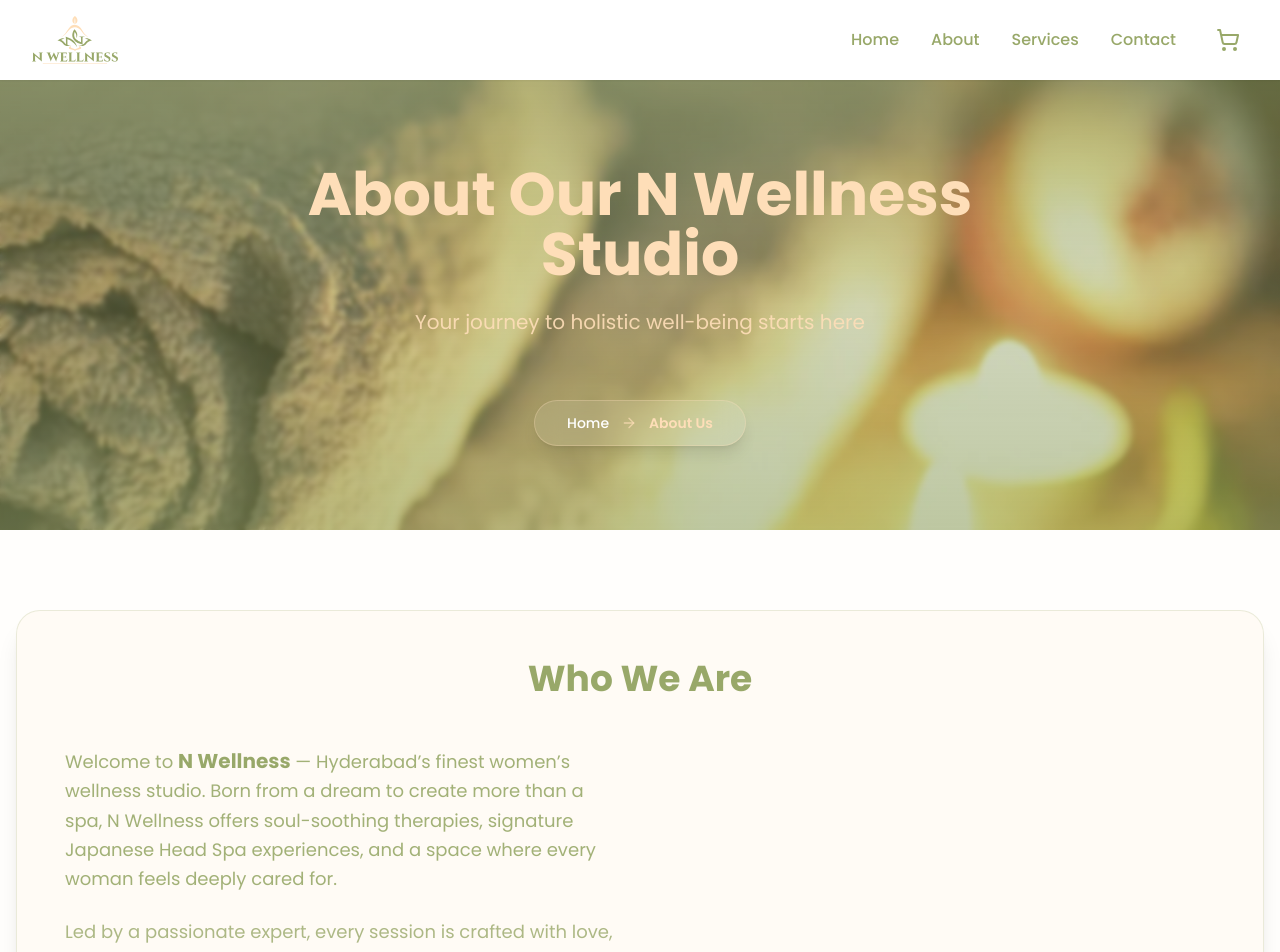
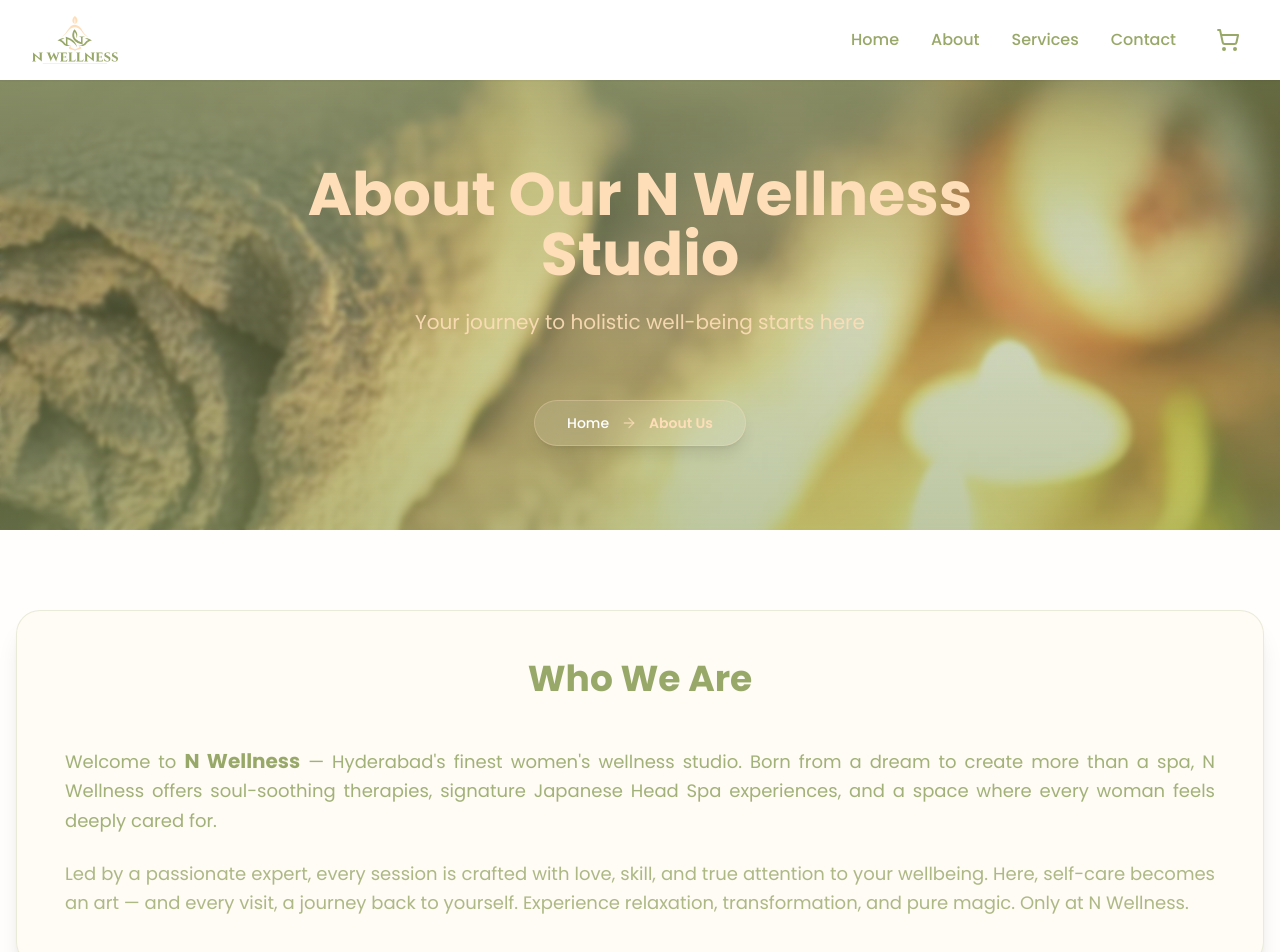
Before and after one commit to manoharyadavr/spa, a React (Create React App) app: page /about in a window 1280 px wide. Shown: the top 952 px of the page. Built offline with nearby package versions, Linux system fonts and the light colour scheme.

Commit message:
Update About.jsx

```diff
--- a/src/pages/About.jsx
+++ b/src/pages/About.jsx
@@ -84,22 +84,10 @@
           variants={fadeIn}
         >
           <h2 className="text-4xl font-bold text-center mb-12 text-[#98A869]">Who We Are</h2>
-          <div className="mt-6 grid grid-cols-1 md:grid-cols-2 gap-12 items-center">
-
-            {/* Left - Image */}
-            {/* <div className="relative group">
-              <div className="absolute -inset-1 bg-gradient-to-r from-[#98A869] to-[#FEDEB8] rounded-3xl blur opacity-25 group-hover:opacity-100 transition duration-1000 group-hover:duration-200"></div>
-              <img
-                src="/images/aboutUs.jpeg"
-                alt="Spa Treatment Room"
-                className="relative w-full h-full object-cover rounded-3xl shadow-lg transform group-hover:scale-[1.02] transition duration-700"
-              />
-            </div> */}
-
-            {/* Right - Text */}
-            <div className="space-y-6 text-justify sm:text-left">
+          <div className="mt-6">
+            <div className="space-y-6 text-justify">
               <p className="text-[#98A869]/90 text-lg leading-relaxed">
-                Welcome to <strong className="text-[#98A869] text-xl">N Wellness</strong> — Hyderabad’s finest women’s wellness studio. Born from a dream to create more than a spa, N Wellness offers soul-soothing therapies, signature Japanese Head Spa experiences, and a space where every woman feels deeply cared for.
+                Welcome to <strong className="text-[#98A869] text-xl">N Wellness</strong> — Hyderabad's finest women's wellness studio. Born from a dream to create more than a spa, N Wellness offers soul-soothing therapies, signature Japanese Head Spa experiences, and a space where every woman feels deeply cared for.
               </p>
               <p className="text-[#98A869]/80 text-lg leading-relaxed">Led by a passionate expert, every session is crafted with love, skill, and true attention to your wellbeing. Here, self-care becomes an art — and every visit, a journey back to yourself. Experience relaxation, transformation, and pure magic. Only at N Wellness.
               </p>
```
